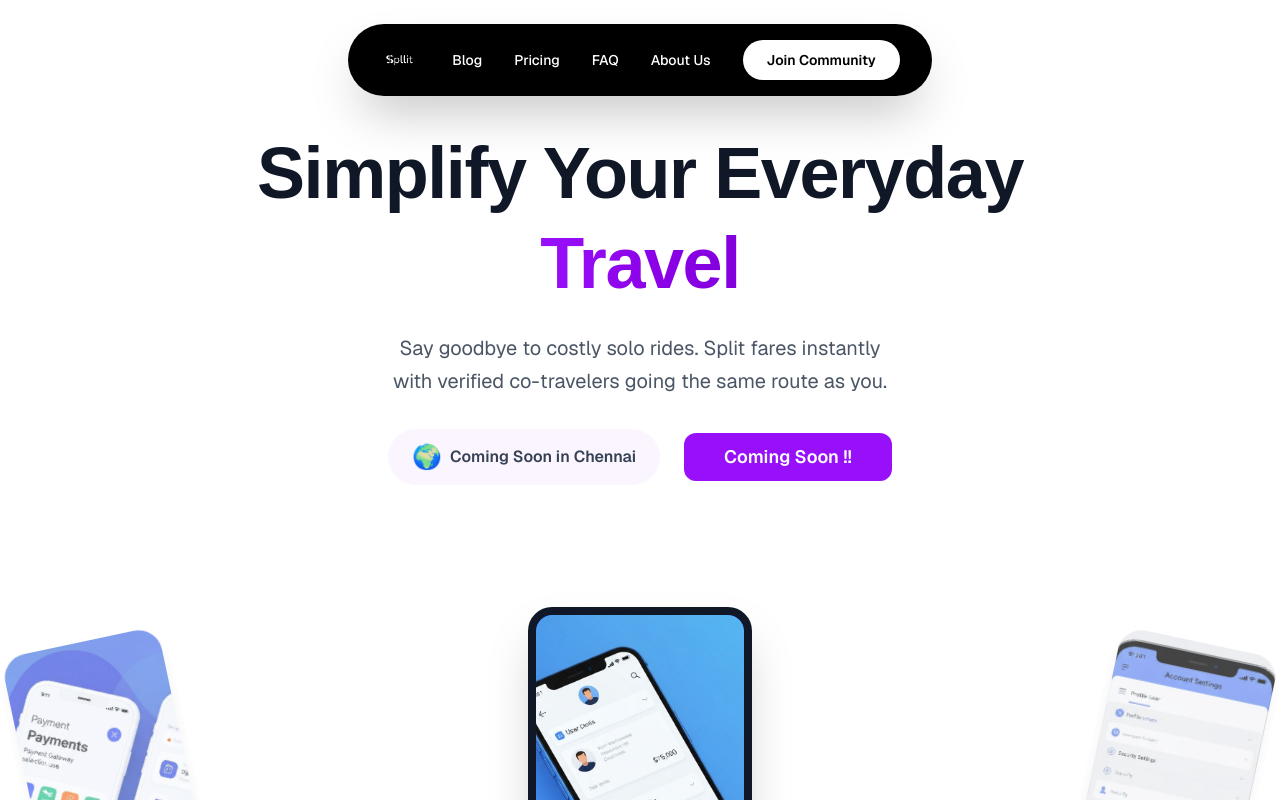
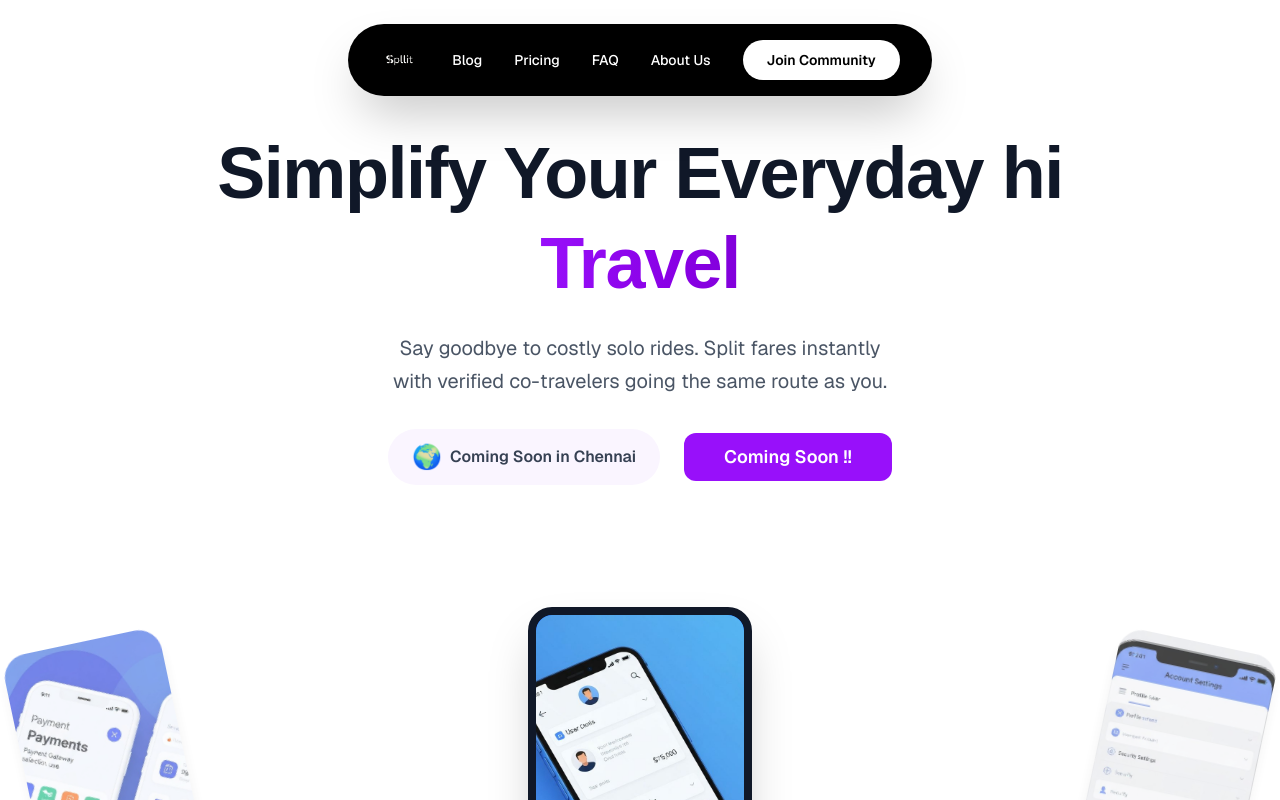
Before and after one commit to 25f3003058-afk/landing-page-mo, a Next.js app: page / in a window 1280 px wide. Shown: the top 800 px of the page. Built offline with nearby package versions, Linux system fonts and the light colour scheme.

Commit message:
Update hero.tsx

```diff
--- a/components/hero.tsx
+++ b/components/hero.tsx
@@ -16,7 +16,7 @@ export default function Hero() {
       <div className="max-w-7xl mx-auto">
         <div className={`text-center mb-12 ${isLoaded ? "animate-fade-in-up" : "opacity-0"}`}>
           <h1 className="text-4xl sm:text-5xl lg:text-7xl font-bold text-gray-900 mb-4 sm:mb-6 leading-tight text-balance font-poppins">
-            Simplify Your Everyday
+            Simplify Your Everyday hi
             <br />
             <span className="text-transparent bg-clip-text bg-gradient-to-r from-purple-600 to-purple-700">Travel</span>
           </h1>
```
